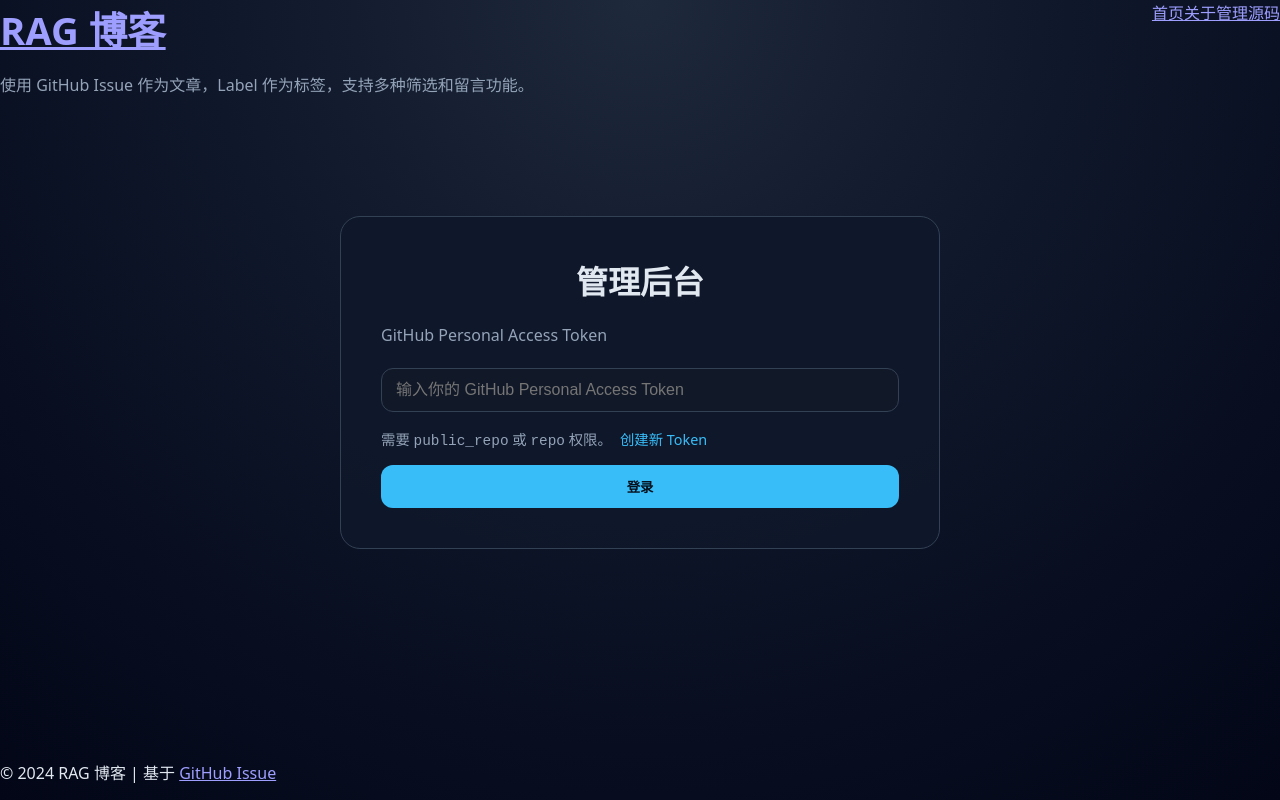
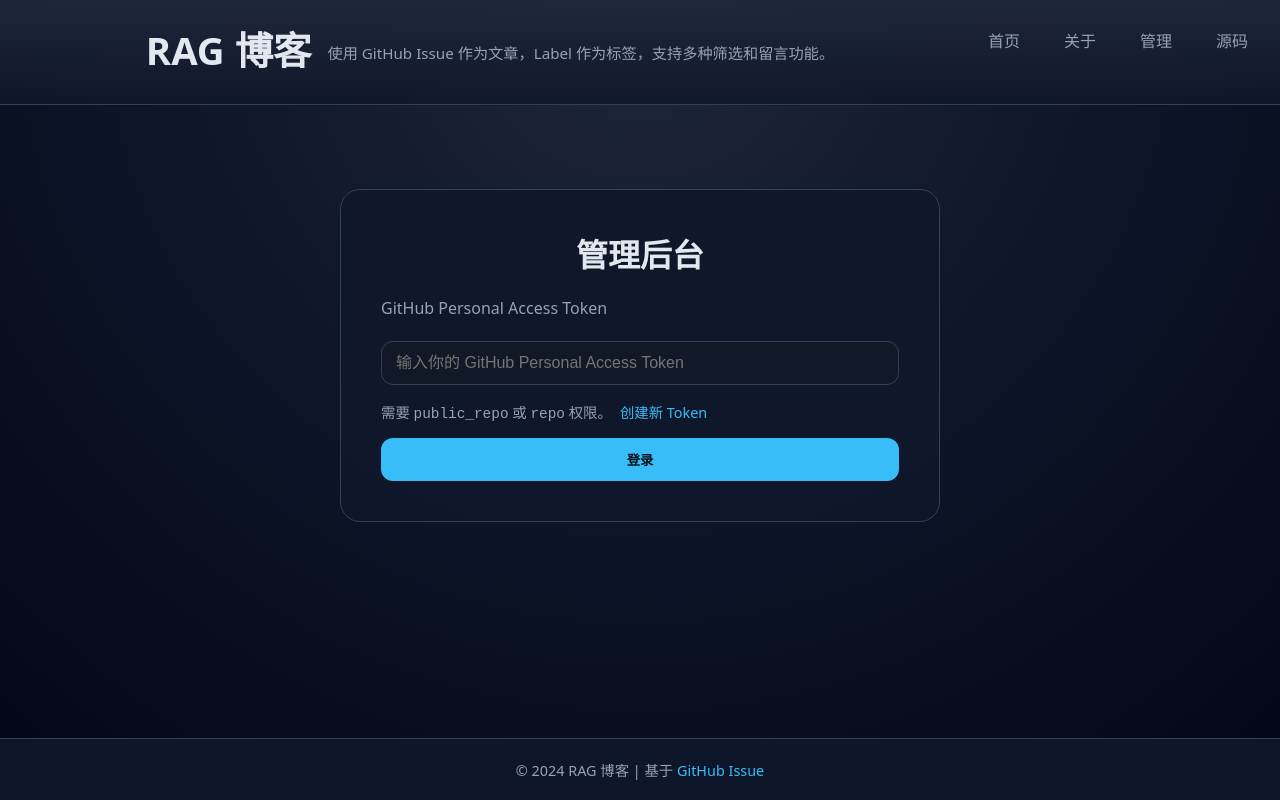
Before and after one commit to newset/rag, a React (Vite) app: page /#/admin in a window 1280 px wide. Built offline with nearby package versions, Linux system fonts and the light colour scheme; no server answers.

Commit message:
feat: add loading

```diff
--- a/src/App.css
+++ b/src/App.css
@@ -5,9 +5,89 @@
   flex-direction: column;
 }
 
+.site-header {
+  background: linear-gradient(180deg, rgba(30,41,59,0.95) 0%, rgba(15,23,42,0.9) 100%);
+  border-bottom: 1px solid var(--border);
+  backdrop-filter: blur(10px);
+  padding: 20px;
+  margin-bottom: 20px;
+}
+
+.site-header > div:first-child {
+  max-width: 1200px;
+  margin: 0 auto;
+  display: flex;
+  flex-wrap: wrap;
+  justify-content: space-between;
+  align-items: center;
+  gap: 16px;
+}
+
+.site-header h1 {
+  margin: 0;
+  font-size: clamp(1.5rem, 3vw, 2rem);
+}
+
+.site-header h1 a {
+  color: var(--text);
+}
+
+.site-header h1 a:hover {
+  color: var(--accent);
+  transition: color 0.3s ease;
+}
+
+.site-header p {
+  margin: 0;
+  color: var(--muted);
+  font-size: 0.95rem;
+}
+
+.site-nav {
+  display: flex;
+  gap: 20px;
+  align-items: center;
+  flex-wrap: wrap;
+}
+
+.site-nav a {
+  color: var(--muted);
+  transition: color 0.3s ease;
+  font-weight: 500;
+  padding: 8px 12px;
+  border-radius: 6px;
+}
+
+.site-nav a:hover {
+  color: var(--accent);
+  background: rgba(56, 189, 248, 0.1);
+}
+
+.site-footer {
+  margin-top: 40px;
+  padding: 20px;
+  border-top: 1px solid var(--border);
+  background: rgba(15, 23, 42, 0.96);
+  text-align: center;
+  color: var(--muted);
+}
+
+.site-footer p {
+  margin: 0;
+  font-size: 0.9rem;
+}
+
+.site-footer a {
+  color: var(--accent);
+}
+
+.site-footer a:hover {
+  opacity: 0.8;
+}
+
 .main-content {
   flex: 1;
-  padding: 20px;
+  padding: 0 20px 20px;
   max-width: 1200px;
   margin: 0 auto;
   width: 100%;
--- /dev/null
+++ b/src/components/Loading.jsx
@@ -0,0 +1,8 @@
+export default function Loading() {
+  return (
+    <div className="loading-container">
+      <div className="spinner"></div>
+      <p>加载中...</p>
+    </div>
+  );
+}
--- a/src/index.css
+++ b/src/index.css
@@ -27,3 +27,30 @@
   width: 100%;
   min-height: 100vh;
 }
+
+a {
+  text-decoration: none;
+  color: inherit;
+}
+
+.loading-container {
+  display: flex;
+  flex-direction: column;
+  align-items: center;
+  justify-content: center;
+  padding: 60px 20px;
+  gap: 16px;
+}
+
+.spinner {
+  width: 48px;
+  height: 48px;
+  border: 4px solid var(--surface-2);
+  border-top-color: var(--accent);
+  border-radius: 50%;
+  animation: spin 0.8s linear infinite;
+}
+
+@keyframes spin {
+  to { transform: rotate(360deg); }
+}
--- a/src/pages/HomePage.jsx
+++ b/src/pages/HomePage.jsx
@@ -5,6 +5,7 @@
 import LoginCard from '../components/LoginCard';
 import PostCard from '../components/PostCard';
 import Pagination from '../components/Pagination';
+import Loading from '../components/Loading';
 
 const ITEMS_PER_PAGE = 10;
 
@@ -111,7 +112,7 @@
       <div className="content-grid">
         <section className="post-list">
           {loading ? (
-            <div className="loading">加载中...</div>
+            <Loading />
           ) : filtered.length === 0 ? (
             <div className="empty">没有符合条件的文章。</div>
           ) : (
```
